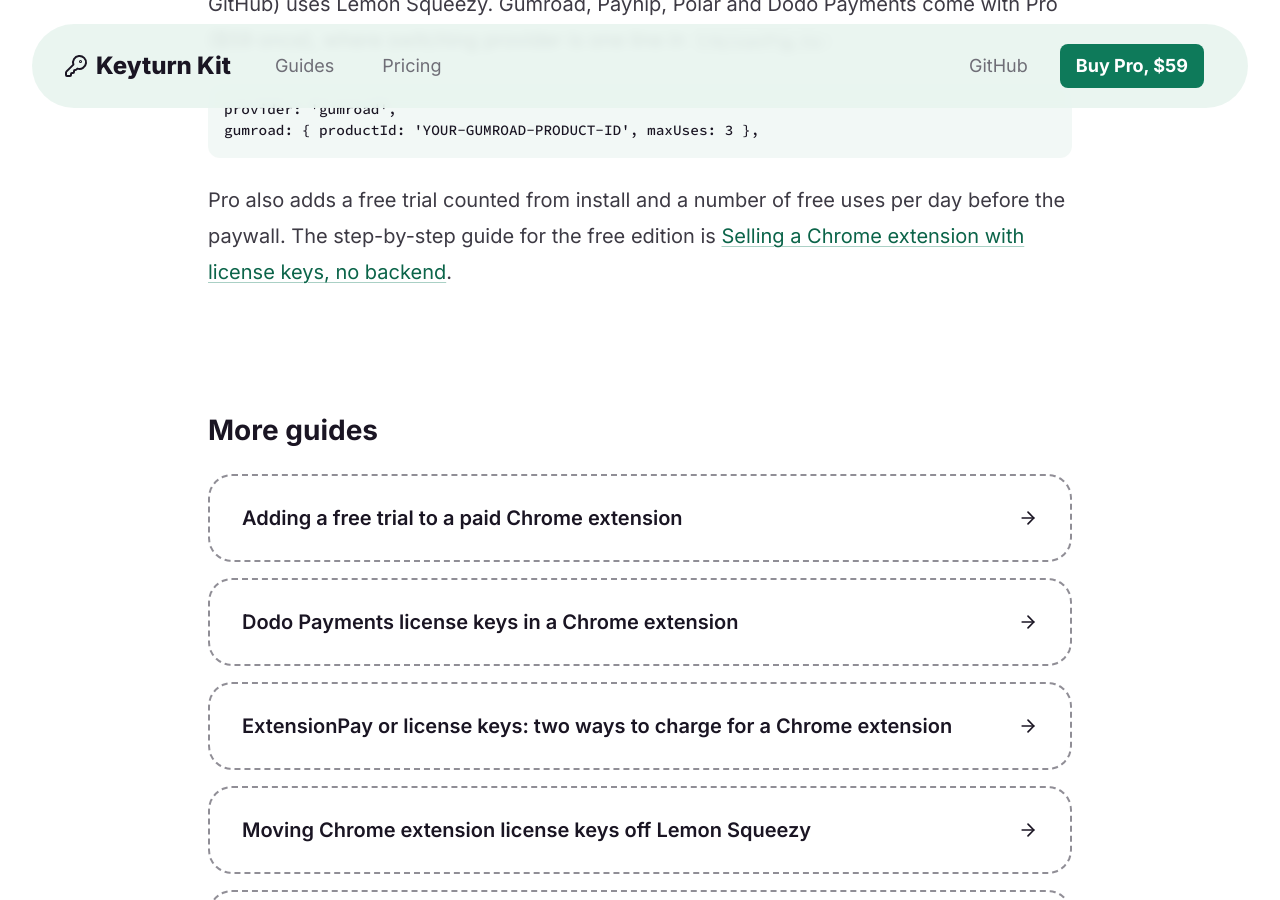
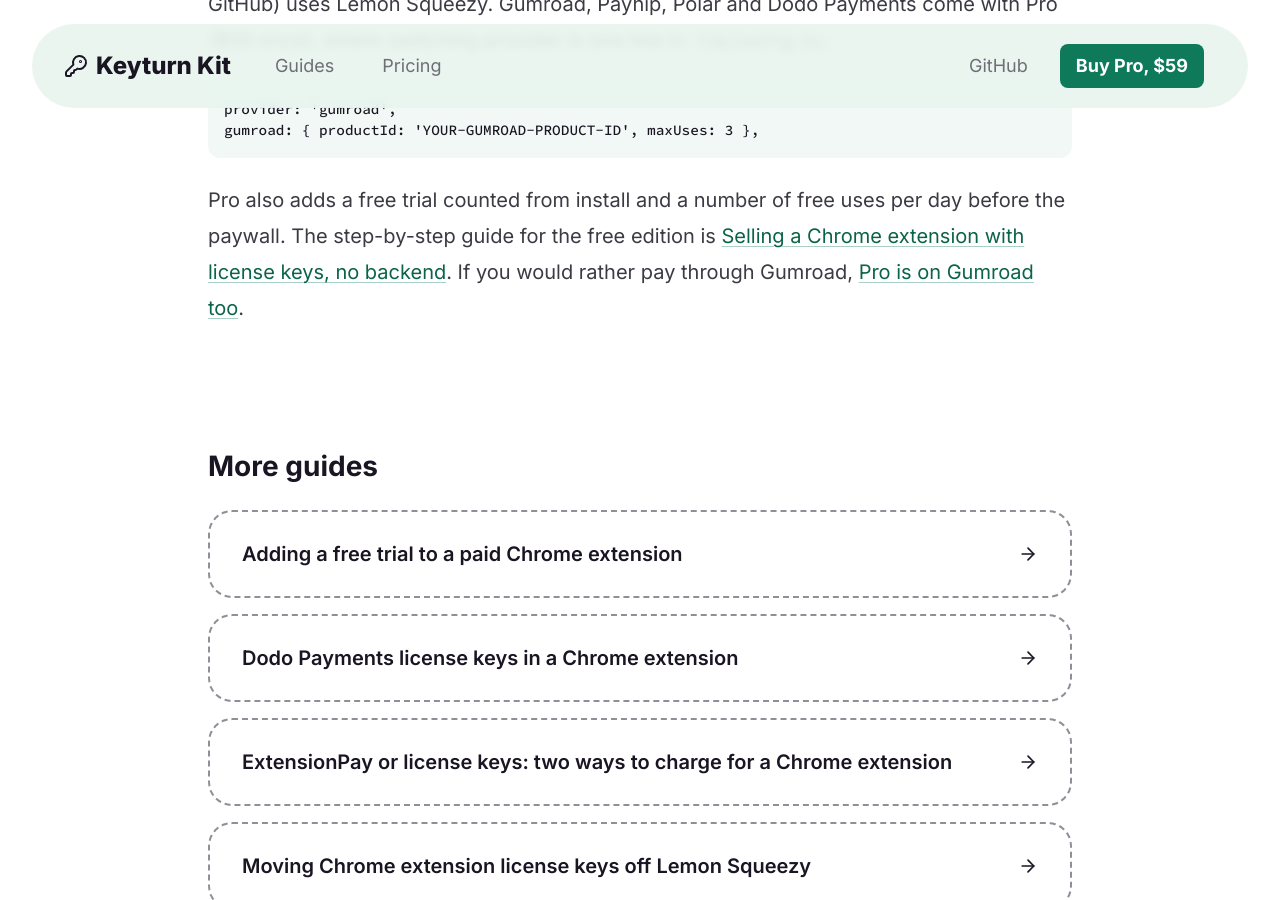
Before and after one commit to keyturnkit/keyturnkit.github.io, a Jekyll site: the page built from guides/gumroad-license-keys-chrome-extension.md, in a window 1280 px wide and 900 px high, scrolled down 3670 px. Built offline with Jekyll 4.4.1, drawn with Linux system fonts in a browser that asks for light colours.

Commit message:
Gumroad guide links Pro on Gumroad

````diff
--- a/guides/gumroad-license-keys-chrome-extension.md
+++ b/guides/gumroad-license-keys-chrome-extension.md
@@ -71,4 +71,4 @@
 gumroad: { productId: 'YOUR-GUMROAD-PRODUCT-ID', maxUses: 3 },
 ```
 
-Pro also adds a free trial counted from install and a number of free uses per day before the paywall. The step-by-step guide for the free edition is [Selling a Chrome extension with license keys, no backend](/guides/license-keys-chrome-extension/).
+Pro also adds a free trial counted from install and a number of free uses per day before the paywall. The step-by-step guide for the free edition is [Selling a Chrome extension with license keys, no backend](/guides/license-keys-chrome-extension/). If you would rather pay through Gumroad, [Pro is on Gumroad too](https://mamstudiohq.gumroad.com/l/hhecqu).
````
